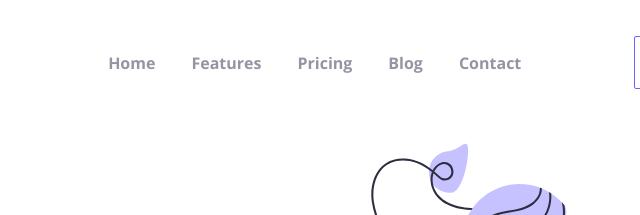
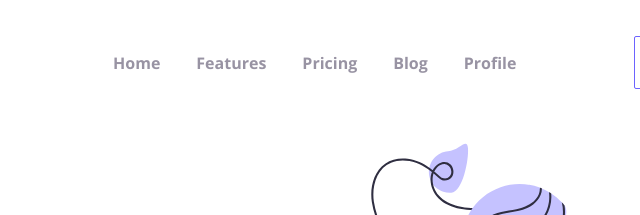
Before and after one commit to nnatroo/web-g4-fusely-landing-page, a plain HTML site: page index.html in a window 1280 px wide. Shown: the top 215 px of the page, 234-874 px from the left. Drawn offline with nearby package versions, Linux system fonts and the light colour scheme; a web font is replaced by a local one.

Commit message:
Modify navbar link

```diff
--- a/index.html
+++ b/index.html
@@ -34,7 +34,7 @@
                 <a class="navbar-link" href="#">Blog</a>
             </li>
             <li>
-                <a class="navbar-link" href="#">Contact</a>
+                <a class="navbar-link" href="#">Profile</a>
             </li>
         </ul>
     </nav>
```
